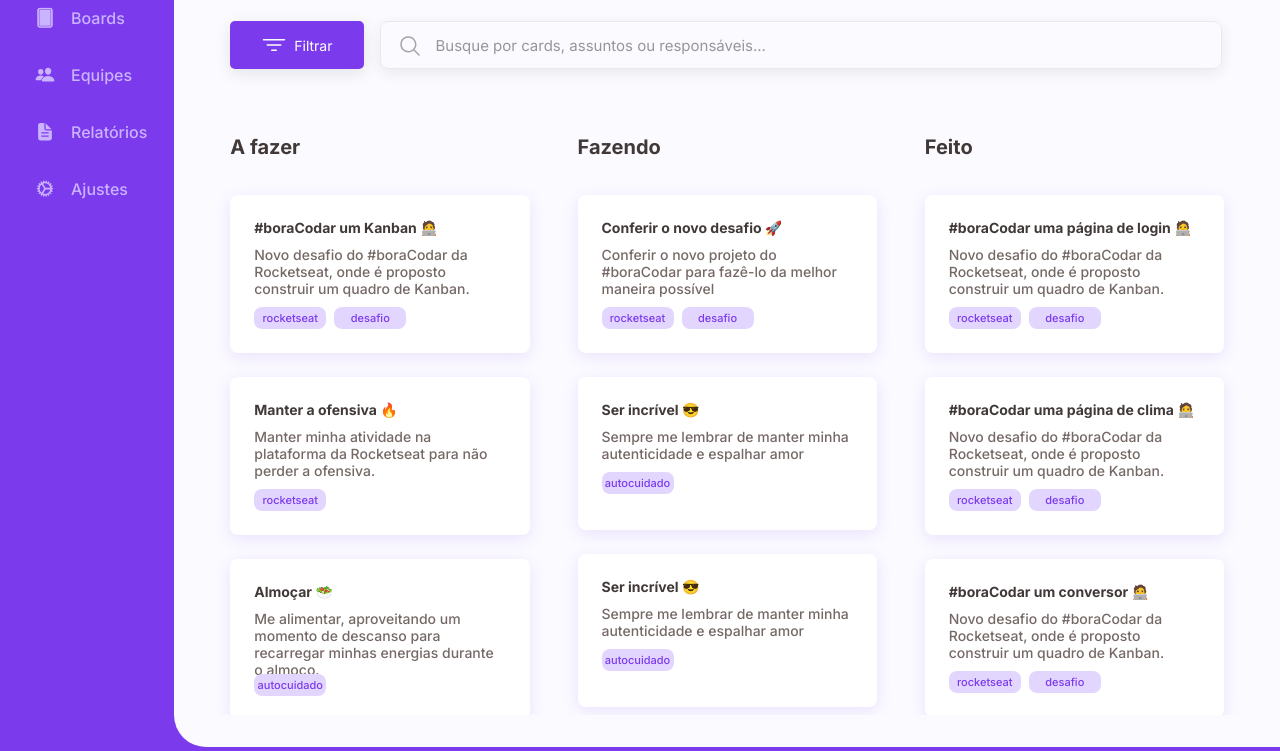
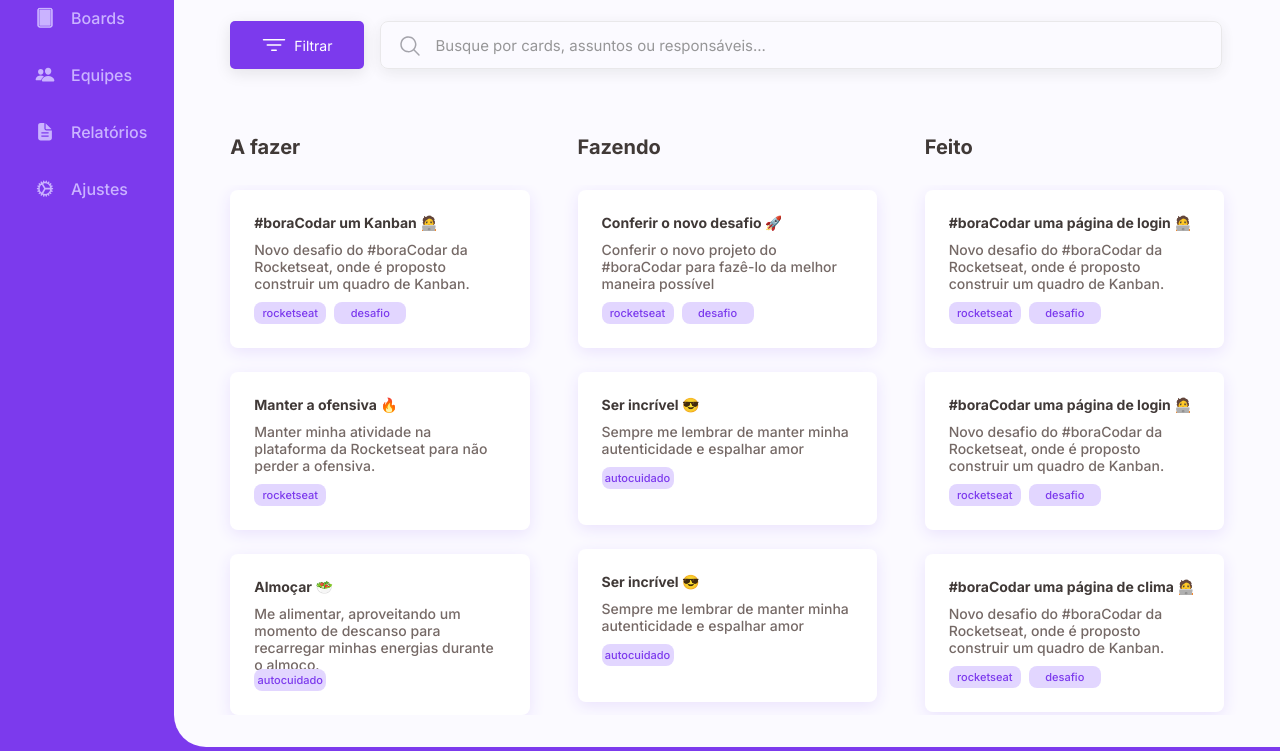
Before and after one commit to A1exLima/-boraCodar-desafio-12-Kanban, a website: page index.html in a window 1280 px wide. Shown: the part 141-892 px from the top of the page. Drawn offline with Linux system fonts and the light colour scheme.

Commit message:
adjust padding scrollbar

```diff
--- a/index.html
+++ b/index.html
@@ -324,6 +324,17 @@
                 </div>
               </div>
               <div class="card">
+                <h3>#boraCodar uma página de login 🧑‍💻</h3>
+                <p>
+                  Novo desafio do #boraCodar da Rocketseat, onde é proposto
+                  construir um quadro de Kanban.
+                </p>
+                <div class="tag-card">
+                  <span>rocketseat</span>
+                  <span>desafio</span>
+                </div>
+              </div>
+              <div class="card">
                 <h3>#boraCodar uma página de clima 🧑‍💻</h3>
                 <p>
                   Novo desafio do #boraCodar da Rocketseat, onde é proposto
--- a/public/styles/style.css
+++ b/public/styles/style.css
@@ -240,11 +240,15 @@ h2 {
   font-size: 1.1rem;
   color: var(--bc-body);
 }
+
+.card:last-child {
+  margin-bottom: 0;
+}
 /*---------------------------------*/
 
 .card-scrollbar {
   max-height: 53rem;
-  padding: 1rem 0 1rem 0;
+  padding: .5rem 0 1rem 0;
   overflow: auto;
 }
 
@@ -258,5 +262,4 @@ h2 {
   background-color: var(--fc-nav);
   border-radius: 5rem;
 }
-
 /*---------------------------------*/
```
